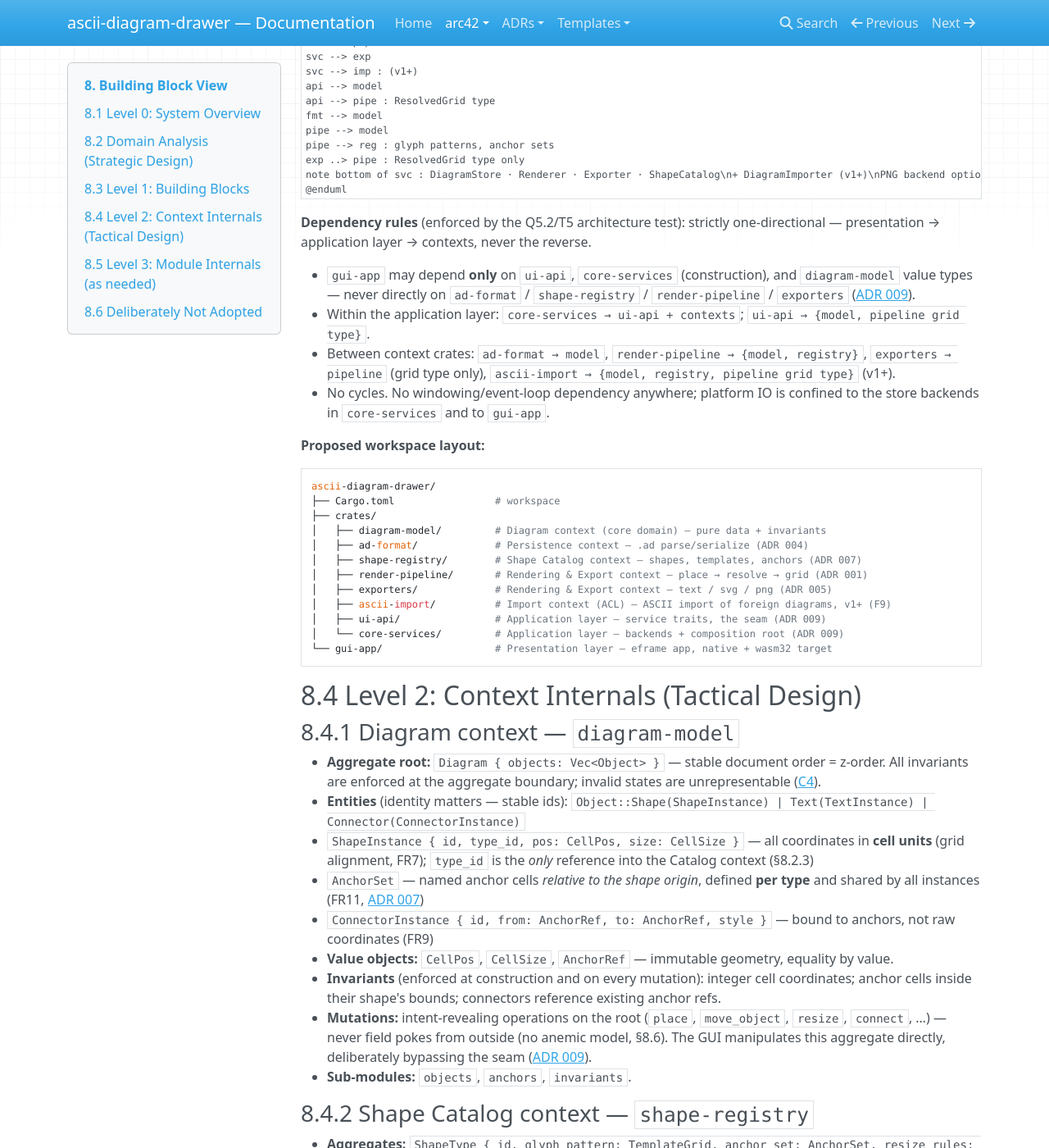
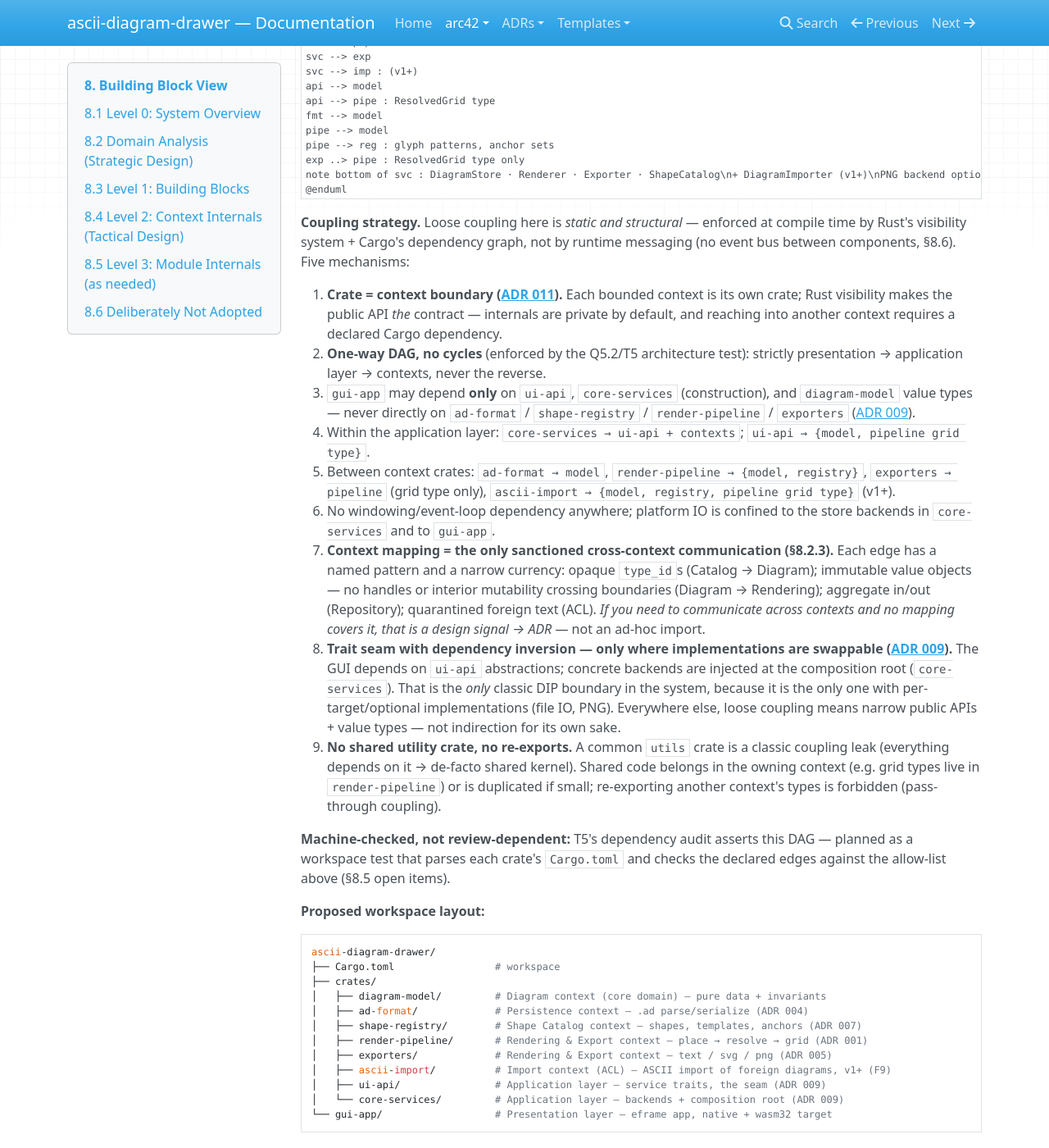
Before and after one commit to Reto411/ascii-diagram-drawer, an MkDocs documentation site: the page built from doc/arc42/08-building-block-view.md, in a window 1280 px wide and 1400 px high, scrolled down 3839 px. Shown: the whole window at 82% size. Built offline with MkDocs 1.6.1, drawn with Linux system fonts in a browser that asks for light colours; nearby versions of some CDN libraries; some of the changed text lies outside the part shown.

Commit message:
§8.3: record the loose-coupling strategy (5 mechanisms) + extend T5 audit scope
Coupling is static/structural, not runtime messaging (no event bus, §8.6):
(1) crate = context boundary — public API is the contract;
(2) one-way dependency DAG, no cycles (existing rules, now framed as mechanism);
(3) context mapping = only sanctioned cross-context communication — named
pattern + narrow currency per edge; unmapped need = design signal → ADR;
(4) trait seam with DIP only where implementations are swappable (ADR 009);
(5) no shared utility crate, no re-exports (coupling-leak guard).

T5 dependency audit: scope extended from headless-only to asserting the full
allowed DAG of §8.3; mechanism (workspace test parsing Cargo.toml edges)
added to §8.5 open items, pinned at scaffolding.

````diff
--- a/doc/arc42/08-building-block-view.md
+++ b/doc/arc42/08-building-block-view.md
@@ -136,12 +136,19 @@ note bottom of svc : DiagramStore · Renderer · Exporter · ShapeCatalog\n+ Dia
 @enduml
 ```
 
-**Dependency rules** (enforced by the Q5.2/T5 architecture test): strictly one-directional — presentation → application layer → contexts, never the reverse.
+**Coupling strategy.** Loose coupling here is *static and structural* — enforced at compile time by Rust's visibility system + Cargo's dependency graph, not by runtime messaging (no event bus between components, §8.6). Five mechanisms:
 
-- `gui-app` may depend **only** on `ui-api`, `core-services` (construction), and `diagram-model` value types — never directly on `ad-format` / `shape-registry` / `render-pipeline` / `exporters` ([ADR 009](../adr/009-ui-api-service-layer.md)).
-- Within the application layer: `core-services → ui-api + contexts`; `ui-api → {model, pipeline grid type}`.
-- Between context crates: `ad-format → model`, `render-pipeline → {model, registry}`, `exporters → pipeline` (grid type only), `ascii-import → {model, registry, pipeline grid type}` (v1+).
-- No cycles. No windowing/event-loop dependency anywhere; platform IO is confined to the store backends in `core-services` and to `gui-app`.
+1. **Crate = context boundary ([ADR 011](../adr/011-domain-driven-design.md)).** Each bounded context is its own crate; Rust visibility makes the public API *the* contract — internals are private by default, and reaching into another context requires a declared Cargo dependency.
+2. **One-way DAG, no cycles** (enforced by the Q5.2/T5 architecture test): strictly presentation → application layer → contexts, never the reverse.
+   - `gui-app` may depend **only** on `ui-api`, `core-services` (construction), and `diagram-model` value types — never directly on `ad-format` / `shape-registry` / `render-pipeline` / `exporters` ([ADR 009](../adr/009-ui-api-service-layer.md)).
+   - Within the application layer: `core-services → ui-api + contexts`; `ui-api → {model, pipeline grid type}`.
+   - Between context crates: `ad-format → model`, `render-pipeline → {model, registry}`, `exporters → pipeline` (grid type only), `ascii-import → {model, registry, pipeline grid type}` (v1+).
+   - No windowing/event-loop dependency anywhere; platform IO is confined to the store backends in `core-services` and to `gui-app`.
+3. **Context mapping = the only sanctioned cross-context communication (§8.2.3).** Each edge has a named pattern and a narrow currency: opaque `type_id`s (Catalog → Diagram); immutable value objects — no handles or interior mutability crossing boundaries (Diagram → Rendering); aggregate in/out (Repository); quarantined foreign text (ACL). *If you need to communicate across contexts and no mapping covers it, that is a design signal → ADR* — not an ad-hoc import.
+4. **Trait seam with dependency inversion — only where implementations are swappable ([ADR 009](../adr/009-ui-api-service-layer.md)).** The GUI depends on `ui-api` abstractions; concrete backends are injected at the composition root (`core-services`). That is the *only* classic DIP boundary in the system, because it is the only one with per-target/optional implementations (file IO, PNG). Everywhere else, loose coupling means narrow public APIs + value types — not indirection for its own sake.
+5. **No shared utility crate, no re-exports.** A common `utils` crate is a classic coupling leak (everything depends on it → de-facto shared kernel). Shared code belongs in the owning context (e.g. grid types live in `render-pipeline`) or is duplicated if small; re-exporting another context's types is forbidden (pass-through coupling).
+
+**Machine-checked, not review-dependent:** T5's dependency audit asserts this DAG — planned as a workspace test that parses each crate's `Cargo.toml` and checks the declared edges against the allow-list above (§8.5 open items).
 
 **Proposed workspace layout:**
 
@@ -234,7 +241,7 @@ Two modules' complexity demand a third level of zoom: the **resolve stage** of `
 - **Open spec point:** the full rule table (connection set × content → glyph) is finalized during implementation and pinned immediately by golden tests + the alphabet-purity property test (T1/T3).
 - **ASCII import matching (v1+, open spec point):** segmentation of the input grid into candidate regions, scoring against each `glyph_pattern` (exact match first, then bounded tolerance), deterministic tie-breaking; unmatched regions → fixed-size reduced objects + warnings (FR12). Pinned by golden tests when implemented.
 
-**Other open items carried from earlier chapters:** PNG rasterizer choice — now a backend selection inside `core-services`, not an architectural fork (§8.4.3/§8.4.6, risk R3); exact `ui-api` trait signatures pinned at workspace scaffolding ([ADR 009](../adr/009-ui-api-service-layer.md) follow-up); template/collection file naming & extension ([ADR 007](../adr/007-user-defined-diagram-objects.md) follow-up); exact default anchor set per predefined shape (FR11).
+**Other open items carried from earlier chapters:** T5 dependency-audit mechanism — extend the headless-only audit to assert the full allowed DAG of §8.3 (workspace test parsing each crate's `Cargo.toml` edges; pinned at scaffolding); PNG rasterizer choice — now a backend selection inside `core-services`, not an architectural fork (§8.4.3/§8.4.6, risk R3); exact `ui-api` trait signatures pinned at workspace scaffolding ([ADR 009](../adr/009-ui-api-service-layer.md) follow-up); template/collection file naming & extension ([ADR 007](../adr/007-user-defined-diagram-objects.md) follow-up); exact default anchor set per predefined shape (FR11).
 
 ## 8.6 Deliberately Not Adopted
 
````
Also changed, not shown: doc/arc42/06-quality-model.md (+1 -1 lines).
